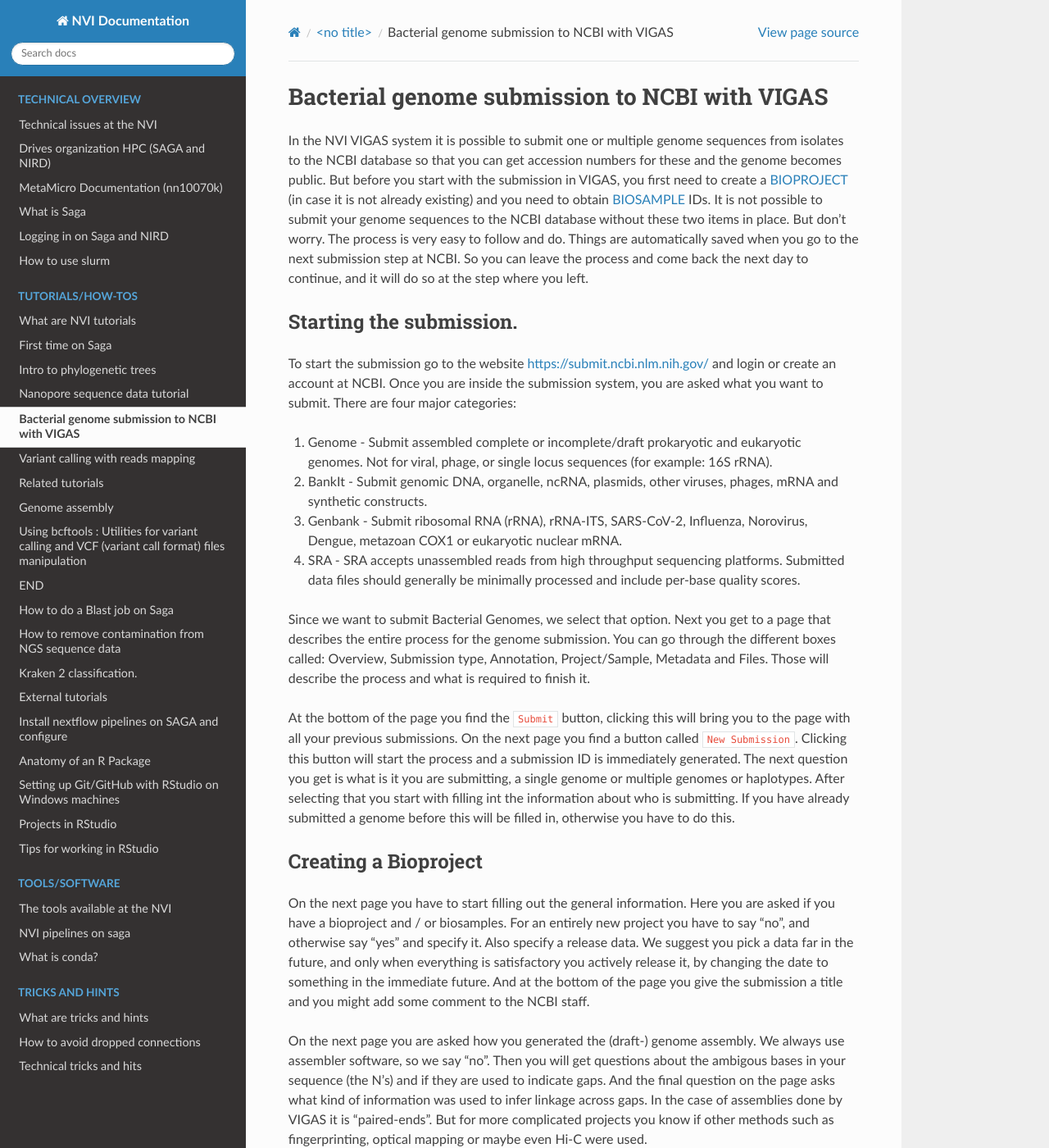
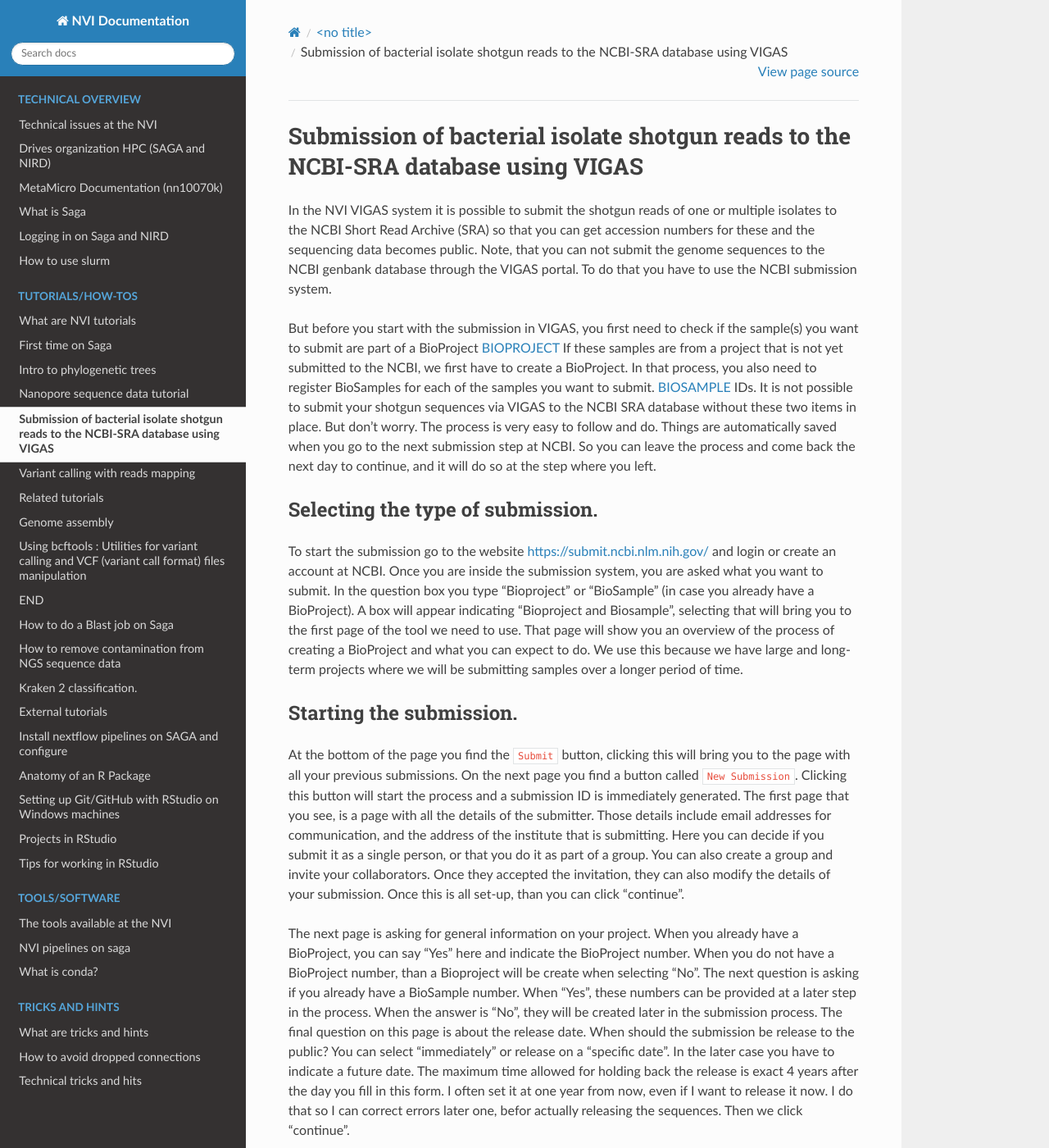
Before and after one commit to NorwegianVeterinaryInstitute/nvi-documentation, a Sphinx documentation site: the page built from docs/source/tutorials/Submission_to_NCBI.md, in a window 1280 px wide and 1400 px high. Shown: the whole window at 82% size. Built offline with Sphinx 7.4.7 and the Read the Docs theme 2.0.0, drawn with Linux system fonts in a browser that asks for light colours; pages that are not in the unit, such as notebooks, are missing from menus; some of the changed text lies outside the part shown.

Commit message:
Updated Submission_to_NCBI.md
I need to rewrite the document because the submission process is very different from the way I had written it up the last time.

```diff
--- a/docs/source/tutorials/Submission_to_NCBI.md
+++ b/docs/source/tutorials/Submission_to_NCBI.md
@@ -1,23 +1,38 @@
-# Bacterial genome submission to NCBI with VIGAS
+# Submission of bacterial isolate shotgun reads to the NCBI-SRA database using VIGAS
 
-In the NVI VIGAS system it is possible to submit one or multiple genome sequences from isolates to the NCBI database so that you can get accession numbers for these and the genome becomes public. But before you start with the submission in VIGAS, you first need to create a [BIOPROJECT](https://www.ncbi.nlm.nih.gov/bioproject/) (in case it is not already existing) and you need to obtain [BIOSAMPLE](https://www.ncbi.nlm.nih.gov/biosample/docs/) IDs. It is not possible to submit your genome sequences to the NCBI database without these two items in place. But don't worry. The process is very easy to follow and do. Things are automatically saved when you go to the next submission step at NCBI. So you can leave the process and come back the next day to continue, and it will do so at the step where you left.
+In the NVI VIGAS system it is possible to submit the shotgun reads of one or multiple isolates to the NCBI Short Read Archive (SRA) so that you can get accession numbers for these and the sequencing data becomes public. Note, that you can not submit the genome sequences to the NCBI genbank database through the VIGAS portal. To do that you have to use the NCBI submission system.
+
+But before you start with the submission in VIGAS, you first need to check if the sample(s) you want to submit are part of a BioProject [BIOPROJECT](https://www.ncbi.nlm.nih.gov/bioproject/) If these samples are from a project that is not yet submitted to the NCBI, we first have to create a BioProject. In that process, you also need to register BioSamples for each of the samples you want to submit. [BIOSAMPLE](https://www.ncbi.nlm.nih.gov/biosample/docs/) IDs. It is not possible to submit your shotgun sequences via VIGAS to the NCBI SRA database without these two items in place. But don't worry. The process is very easy to follow and do. Things are automatically saved when you go to the next submission step at NCBI. So you can leave the process and come back the next day to continue, and it will do so at the step where you left.
+
+## Selecting the type of submission.
+To start the submission go to the website [https://submit.ncbi.nlm.nih.gov/](https://submit.ncbi.nlm.nih.gov/) and login or create an account at NCBI. Once you are inside the submission system, you are asked what you want to submit.
+In the question box you type "Bioproject" or "BioSample" (in case you already have a BioProject). A box will appear indicating "Bioproject and Biosample", selecting that will bring you to the first page of the tool we need to use.
+That page will show you an overview of the process of creating a BioProject and what you can expect to do. We use this because we have large and long-term projects where we will be submitting samples over a longer period of time.
 
 ## Starting the submission.
-To start the submission go to the website [https://submit.ncbi.nlm.nih.gov/](https://submit.ncbi.nlm.nih.gov/) and login or create an account at NCBI. Once you are inside the submission system, you are asked what you want to submit. There are four major categories:
+At the bottom of the page you find the `Submit` button, clicking this will bring you to the page with all your previous submissions. On the next page you find a button called `New Submission`. Clicking this button will start the process and a submission ID is immediately generated.
+The first page that you see, is a page with all the details of the submitter. Those details include email addresses for communication, and the address of the institute that is submitting. Here you can decide if you submit it as a single person, or that you do it as part of a group. You can also create a group and invite your collaborators. Once they accepted the invitation, they can also modify the details of your submission.
+Once this is all set-up, than you can click "continue".
 
-1. Genome - Submit assembled complete or incomplete/draft prokaryotic and eukaryotic genomes. Not for viral, phage, or single locus sequences (for example: 16S rRNA).
-2. BankIt - Submit genomic DNA, organelle, ncRNA, plasmids, other viruses, phages, mRNA and synthetic constructs.
-3. Genbank - Submit ribosomal RNA (rRNA), rRNA-ITS, SARS-CoV-2, Influenza, Norovirus, Dengue, metazoan COX1 or eukaryotic nuclear mRNA.
-4. SRA - SRA accepts unassembled reads from high throughput sequencing platforms. Submitted data files should generally be minimally processed and include per-base quality scores.
+The next page is asking for general information on your project. When you already have a BioProject, you can say "Yes" here and indicate the BioProject number. When you do not have a BioProject number, than a Bioproject will be create when selecting "No".
+The next question is asking if you already have a BioSample number. When "Yes", these numbers can be provided at a later step in the process. When the answer is "No", they will be created later in the submission process.
+The final question on this page is about the release date. When should the submission be release to the public? You can select "immediately" or release on a "specific date". In the later case you have to indicate a future date. The maximum time allowed for holding back the release is exact 4 years after the day you fill in this form. I often set it at one year from now, even if I want to release it now. I do that so I can correct errors later one, befor actually releasing the sequences.
+Then we click "continue".
 
-Since we want to submit Bacterial Genomes, we select that option. Next you get to a page that describes the entire process for the genome submission.
-You can go through the different boxes called: Overview, Submission type, Annotation, Project/Sample, Metadata and Files. Those will describe the process and what is required to finish it.
+## Creating a Bioproject SUB14394354
+On the next page you have to start filling out the project title, the public description, and you indicate the primary relevance of the project, by selecting one of the options in the scroll down menu. Next you can indicate, if this is a project that needs to be linked to an umbrella project and you can specify the umbrella accession number when relevant.
+Next you can give one or more links to external websites such as the website of the main project that produced the samples you are submitting. You can also add the Grant that funded the research to sequence your samples. And finally, you can indicate if the sequencing was done by a consortium, and if there is another data provider that is different from the institute of the submitter (you indicated that earlier).
+If everything is selected and filled in, you can click "continue"
 
-At the bottom of the page you find the `Submit` button, clicking this will bring you to the page with all your previous submissions. On the next page you find a button called `New Submission`. Clicking this button will start the process and a submission ID is immediately generated. The next question you get is what is it you are submitting, a single genome or multiple genomes or haplotypes. After selecting that you start with filling int the information about who is submitting. If you have already submitted a genome before this will be filled in, otherwise you have to do this.
+## Creating a Biosample
+At the next page, we will select the right sample type. If you know the species of your bacterium, then you can use that to select the right information packages. If your organism was identified during a a disease outbreak then select "Pathogen". If your organisms was obtained during surveillance than select "One Health Enteric"species for those organisms. For the rest of organisms select the package "MIGS Cultured Bacterial/Archaeal". You should have good arguments if you want to select the package "Microbe", but we would not recommend it.
 
+After the package selection you will be asked how you want to fill in the Biosample attributes. For a single sample select the build-in table editor, but for multiple isolates you have to fill in an excel sheet (it is just quicker). In case of the later option you can download the excel sheet and fill in the field for all the isolates you want. Here you also need to fill in the Bioproject number for each isolate. **Note**, it is possible to indicate multiple bioprojects if an isolate is part of multiple different projects. In case of the "Pathogen" or the "One Health Enteric" options, you also have to option to add information on MIC values (https://www.ncbi.nlm.nih.gov/biosample/docs/antibiogram/).
 
-## Creating a Bioproject
-On the next page you have to start filling out the general information. Here you are asked if you have a bioproject and / or biosamples. For an entirely new project you have to say "no", and otherwise say "yes" and specify it. Also specify a release data. We suggest you pick a data far in the future, and only when everything is satisfactory you actively release it, by changing the date to something in the immediate future. And at the bottom of the page you give the submission a title and you might add some comment to the NCBI staff.
+Once you have filled in the biosample attributes in either the online table or the excel sheet you uploaded again, you continue to the next step to provide more information on the genomes.  Once that is done you are ready to go to VIGAS.
+
+## STUFF
+Is it forrle general information. Here you are asked if you have a bioproject and / or biosamples. For an entirely new project you have to say "no", and otherwise say "yes" and specify it. Also specify a release data. We suggest you pick a data far in the future, and only when everything is satisfactory you actively release it, by changing the date to something in the immediate future. And at the bottom of the page you give the submission a title and you might add some comment to the NCBI staff.
 
 On the next page you are asked how you generated the (draft-) genome assembly. We always use assembler software, so we say "no". Then you will get questions about the ambigous bases in your sequence (the N's) and if they are used to indicate gaps. And the final question on the page asks what kind of information was used to infer linkage across gaps. In the case of assemblies done by VIGAS it is "paired-ends". But for more complicated projects you know if other methods such as fingerprinting, optical mapping or maybe even Hi-C were used.
 
@@ -25,10 +40,3 @@
 Once your done here: you w
 
 Then you can add the publication, when there is already one, to the submission. Otherwise you can do that later, by modifing your submission.
-
-## Creating a Biosample
-At the next step, we will select the right sample type. If you know the species of your bacterium, then you can use that to select the right information packages. If your organism was identified during a a disease outbreak then select "Pathogen". If your organisms was obtained during surveillance than select "One Health Enteric"species for those organisms. For the rest of organisms select the package "MIGS Cultured Bacterial/Archaeal". You should have good arguments if you want to select the package "Microbe", but we would not recommend it.
-
-After the package selection you will be asked how you want to fill in the Biosample attributes. For a single sample select the build-in table editor, but for multiple isolates you have to fill in an excel sheet (it is just quicker). In case of the later option you can download the excel sheet and fill in the field for all the isolates you want. Here you also need to fill in the Bioproject number for each isolate. **Note**, it is possible to indicate multiple bioprojects if an isolate is part of multiple different projects. In case of the "Pathogen" or the "One Health Enteric" options, you also have to option to add information on MIC values (https://www.ncbi.nlm.nih.gov/biosample/docs/antibiogram/).
-
-Once you have filled in the biosample attributes in either the online table or the excel sheet you uploaded again, you continue to the next step to provide more information on the genomes.  Once that is done you are ready to go to VIGAS.
```
